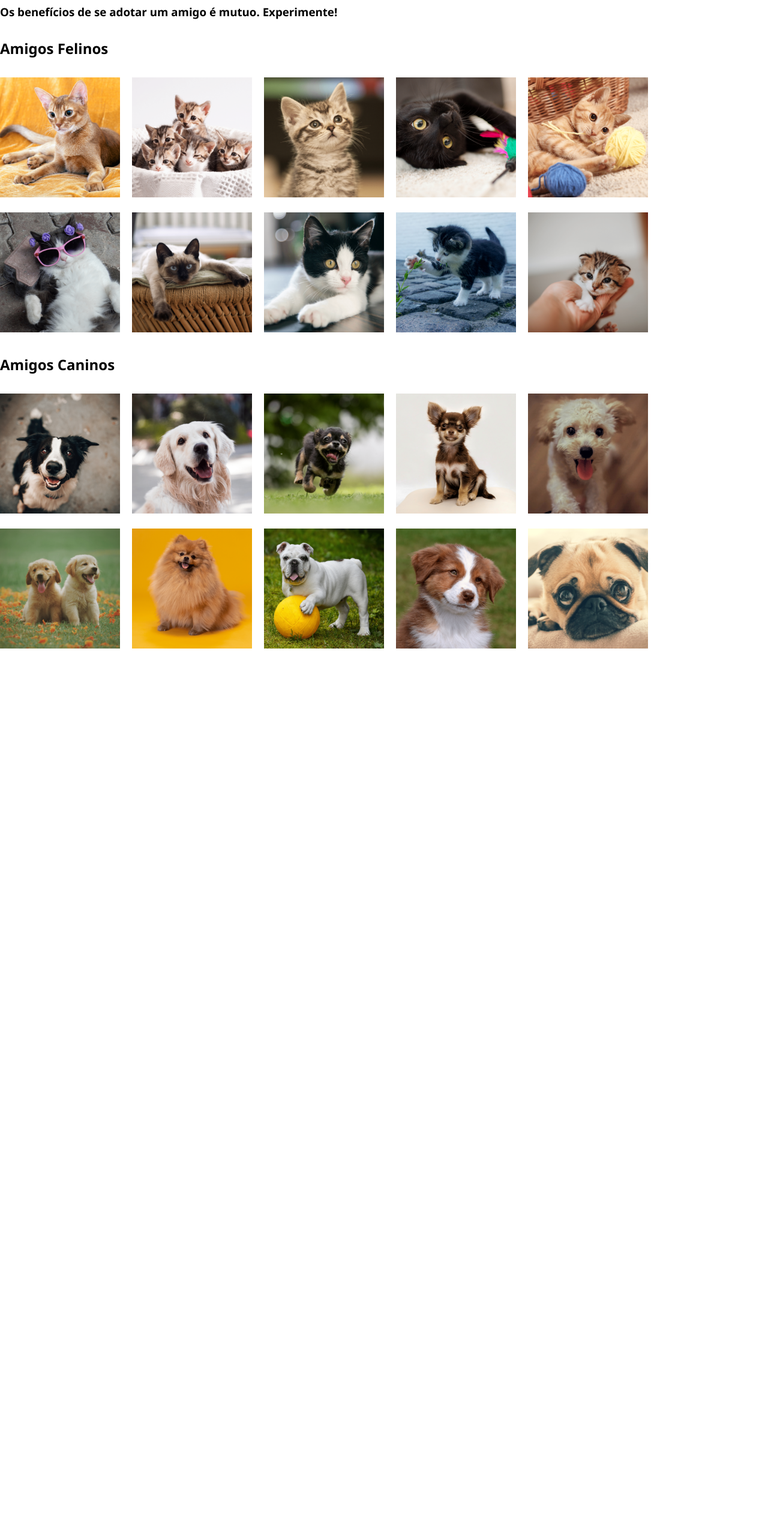
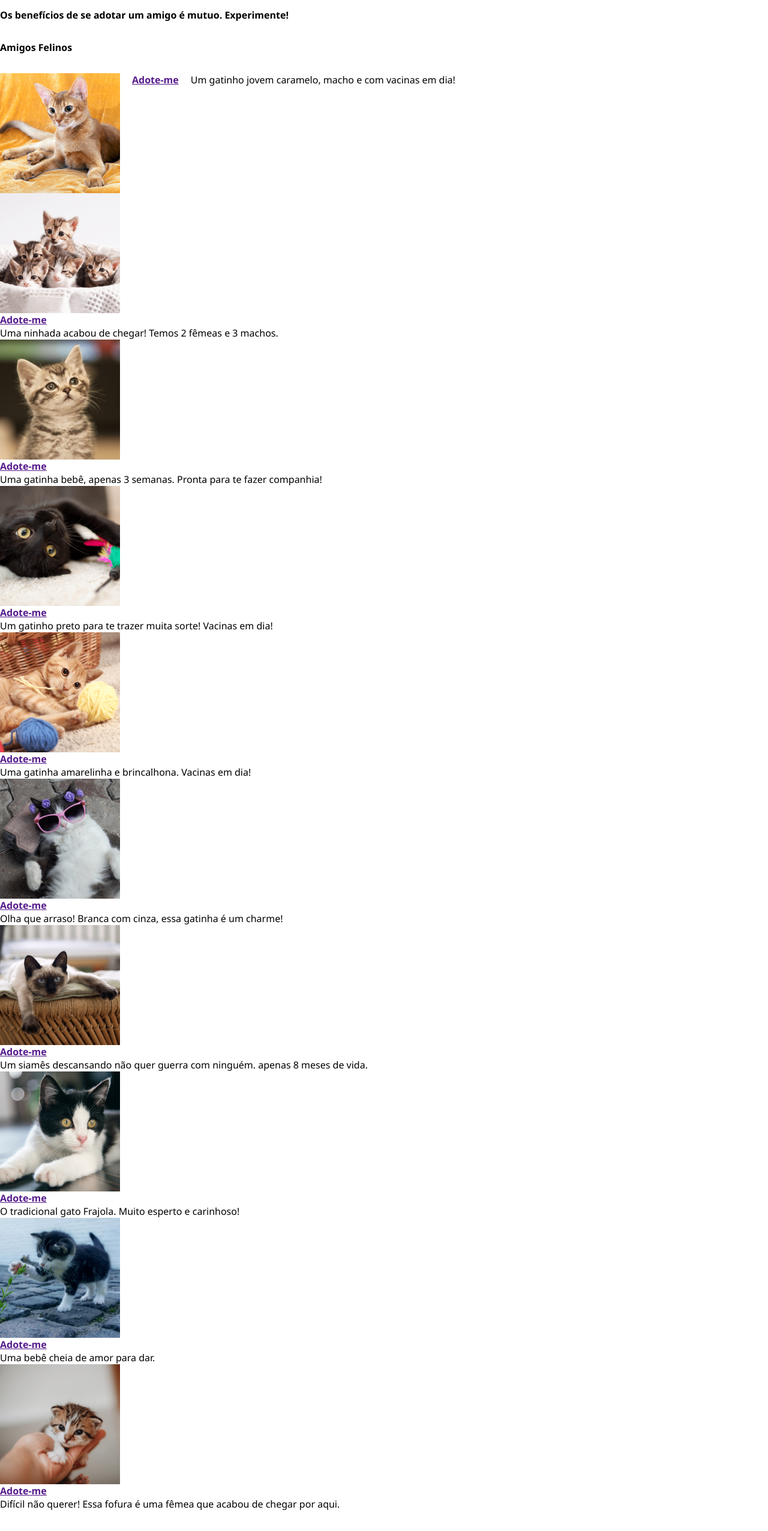
Before and after one commit to nathuchoa/souseupet, a plain HTML site: page index.html in a window 1280 px wide. Shown: the part 160-2712 px from the top of the page at 60% size. Before the commit the page ends 1246 px from the top, so only its background shows below. Drawn offline with Linux system fonts and the light colour scheme.

Commit message:
inclui descrição dos pets

```diff
--- a/index.css
+++ b/index.css
@@ -2,6 +2,8 @@
   margin: 0;
   padding: 0;
   box-sizing: border-box;
+  font-size: 100%;
+  display: block;
 }
 /*DESIGN*/
 :root {
@@ -70,18 +72,37 @@ article{
   header {
     height: auto;
     display: flex;
+  flex-direction: column;
     justify-content: center;
     margin: 0;
   }
   .menu {
-    display: flex;
-    height: auto;
-    flex-direction: column;
+    display: inline;
     margin: 0 auto;
     gap: 0px;
   }
 }
 
+div.img {
+  margin: 5px;
+  border: 1px solid #ccc;
+  float: left;
+  width: 180px;
+}
+
+div.img:hover {
+  border: 1px solid #777;
+}
+
+div.img img {
+  width: 100%;
+  height: auto;
+}
+
+div.desc {
+  padding: 15px;
+  text-align: center;
+}
 
 .gatos {
   display:flex;
--- a/index.html
+++ b/index.html
@@ -12,14 +12,14 @@
 <body>
   <header>
     <div>
-    <img class="logomarca" src="./img/logomarca.svg" height="80" width="133">
+      <img class="logomarca" src="./img/logomarca.svg" height="80" width="133">
     </div>
     <div>
       <nav class="nav">
         <li class="menu">
-          <li><a href="/">Home</a></li>
-          <li><a href="/">Sobre</a></li>
-          <li><a href="/">Contato</a></li>
+        <li><a href="/">Home</a></li>
+        <li><a href="/">Sobre</a></li>
+        <li><a href="/">Contato</a></li>
         </ul>
       </nav>
     </div>
@@ -30,37 +30,99 @@
   </section>
   <article>
     <div class="galeria">
-      <h2>Amigos Felinos</h2>
       <div class="div-galeria">
-        <ul class="gatos">
-          <li><img src="./img/cat1.png" height="200px" width="200px"> </li>
-          <li><img src="./img/cat2.png" height="200px" width="200px"> </li>
-          <li><img src="./img/cat3.png" height="200px" width="200px"> </li>
-          <li><img src="./img/cat4.png" height="200px" width="200px"> </li>
-          <li><img src="./img/cat5.png" height="200px" width="200px"> </li>
-          <li><img src="./img/cat6.png" height="200px" width="200px"> </li>
-          <li><img src="./img/cat7.png" height="200px" width="200px"> </li>
-          <li><img src="./img/cat8.png" height="200px" width="200px"> </li>
-          <li><img src="./img/cat9.png" height="200px" width="200px"> </li>
-          <li><img src="./img/cat10.png" height="200px" width="200px"> </li>
-        </ul>
+        <h2>Amigos Felinos</h2>
+
+        <div class="gatos">
+          <img src="./img/cat1.png" height="200px" width="200px">
+          <h3><a href="">Adote-me</a></h3>
+          <p>Um gatinho jovem caramelo, macho e com vacinas em dia!</p>
+        </div>
+        <div>
+          <img src="./img/cat2.png" height="200px" width="200px">
+          <h3><a href="">Adote-me</a></h3>
+          <p>Uma ninhada acabou de chegar! Temos 2 fêmeas e 3 machos.</p>
+        </div>
+        <div><img src="./img/cat3.png" height="200px" width="200px">
+          <h3><a href="">Adote-me</a></h3>
+          <p>Uma gatinha bebê, apenas 3 semanas. Pronta para te fazer companhia!</p>
+        </div>
+        <div><img src="./img/cat4.png" height="200px" width="200px">
+          <h3><a href="">Adote-me</a></h3>
+          <p>Um gatinho preto para te trazer muita sorte! Vacinas em dia!</p>
+        </div>
+        <div><img src="./img/cat5.png" height="200px" width="200px">
+          <h3><a href="">Adote-me</a></h3>
+          <p>Uma gatinha amarelinha e brincalhona. Vacinas em dia!</p>
+        </div>
+        <div><img src="./img/cat6.png" height="200px" width="200px">
+          <h3><a href="">Adote-me</a></h3>
+          <p>Olha que arraso! Branca com cinza, essa gatinha é um charme!</p>
+        </div>
+        <div><img src="./img/cat7.png" height="200px" width="200px">
+          <h3><a href="">Adote-me</a></h3>
+          <p>Um siamês descansando não quer guerra com ninguém. apenas 8 meses de vida.</p>
+        </div>
+        <div><img src="./img/cat8.png" height="200px" width="200px">
+          <h3><a href="">Adote-me</a></h3>
+          <p>O tradicional gato Frajola. Muito esperto e carinhoso! </p>
+        </div>
+        <div><img src="./img/cat9.png" height="200px" width="200px">
+          <h3><a href="">Adote-me</a></h3>
+          <p>Uma bebê cheia de amor para dar.</p>
+        </div>
+        <div>
+          <img src="./img/cat10.png" height="200px" width="200px">
+          <h3><a href="">Adote-me</a></h3>
+          <p>Difícil não querer! Essa fofura é uma fêmea que acabou de chegar por aqui.</p>
+        </div>
       </div>
 
-      <h2>Amigos Caninos</h2>
       <div class="div-galeria">
-        <ul class="gatos">
-          <li><img src="./img/dog11.png" height="200px" width="200px"> </li>
-          <li><img src="./img/dog12.png" height="200px" width="200px"> </li>
-          <li><img src="./img/dog13.png" height="200px" width="200px"> </li>
-          <li><img src="./img/dog14.png" height="200px" width="200px"> </li>
-          <li><img src="./img/dog15.png" height="200px" width="200px"> </li>
-          <li><img src="./img/dog16.png" height="200px" width="200px"> </li>
-          <li><img src="./img/dog17.png" height="200px" width="200px"> </li>
-          <li><img src="./img/dog18.png" height="200px" width="200px"> </li>
-          <li><img src="./img/dog19.png" height="200px" width="200px"> </li>
-          <li><img src="./img/dog20.png" height="200px" width="200px"> </li>
-        </ul>
+        <h2>Amigos Caninos</h2>
+        <div class="dog">
+          <img src="./img/dog11.png" height="200px" width="200px">
+          <h3><a href="">Adote-me</a></h3>
+          <p>Difícil não querer! Essa fofura é uma fêmea que acabou de chegar por aqui. Porte médio.</p>
+        </div>
+        <div><img src="./img/dog12.png" height="200px" width="200px">
+          <h3><a href="">Adote-me</a></h3>
+          <p>Mistura de labrador com golden. Um excelente companheiro.</p>
+        </div>
+        <div><img src="./img/dog13.png" height="200px" width="200px">
+          <h3><a href="">Adote-me</a></h3>
+          <p>Essa fofura é uma fêmea. Porte médio e vacidada!</p>
+        </div>
+        <div><img src="./img/dog14.png" height="200px" width="200px">
+          <h3><a href="">Adote-me</a></h3>
+          <p>Da família de viralatas pituquinhos. Esse rapaz cresce pouquinho.</p>
+        </div>
+        <div><img src="./img/dog15.png" height="200px" width="200px">
+          <h3><a href="">Adote-me</a></h3>
+          <p>Essa fotura é filhote de mistura de poodle, macho e muito feliz!</p>
+        </div>
+        <div><img src="./img/dog16.png" height="200px" width="200px">
+          <h3><a href="">Adote-me</a></h3>
+          <p>Um macho e uma fêmea. Ambos são golden.</p>
+        </div>
+        <div><img src="./img/dog17.png" height="200px" width="200px">
+          <h3><a href="">Adote-me</a></h3>
+          <p>Difícil não querer! Essa fofura é uma fêmea que acabou de chegar por aqui.</p>
+        </div>
+        <div><img src="./img/dog18.png" height="200px" width="200px">
+          <h3><a href="">Adote-me</a></h3>
+          <p>Para apaixados por um ronquinho feliz.</p>
+        </div>
+        <div><img src="./img/dog19.png" height="200px" width="200px">
+          <h3><a href="">Adote-me</a></h3>
+          <p>Dá vontade de apertar essa filhotinha. Fêmea e dócil.</p>
+        </div>
+        <div><img src="./img/dog20.png" height="200px" width="200px">
+          <h3><a href="">Adote-me</a></h3>
+          <p>Um pudinzinho. Macho e carente por atenção!</p>
+        </div>
       </div>
+    </div>
 
     </div>
   </Article>
```
